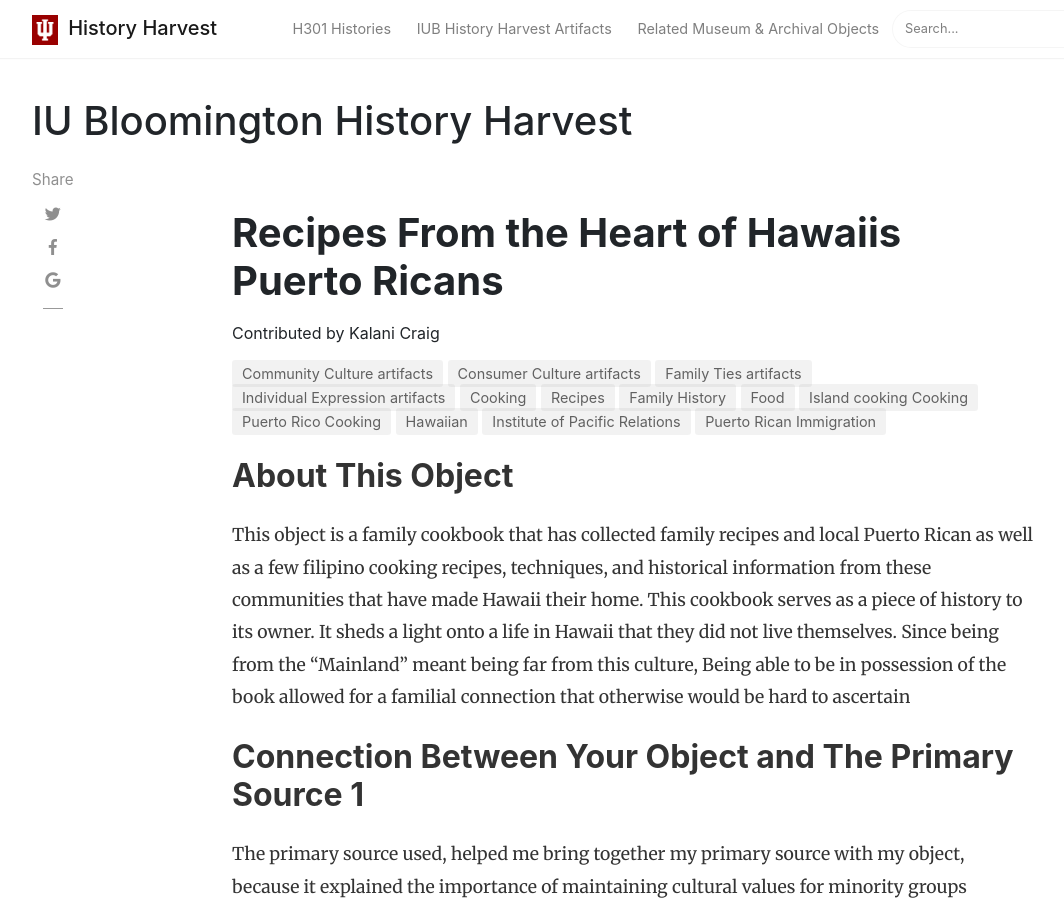
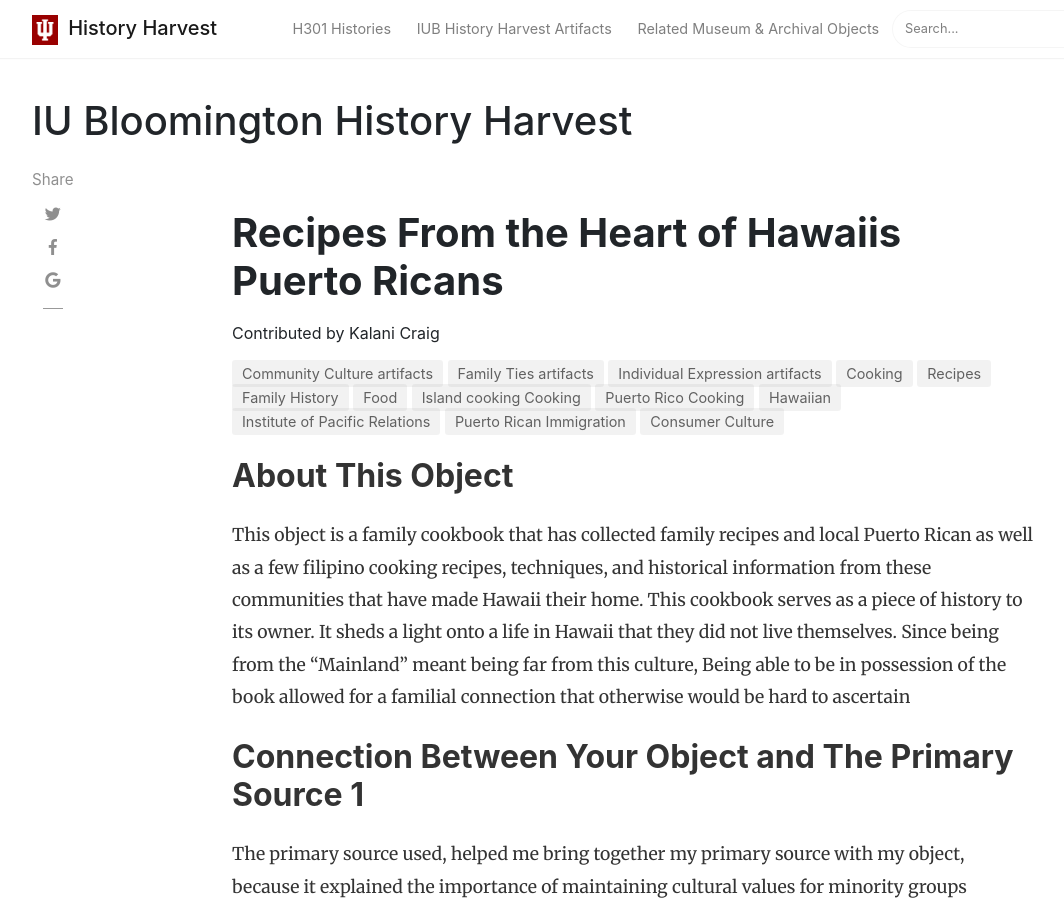
Before and after one commit to H301HistoryHarvest/H301HistoryHarvest, a Jekyll site: the page built from _items/2019-10-10-0007.md, in a window 1280 px wide and 900 px high. Shown: the whole window, without its empty margins (53-1117 px from the left). Built offline with Jekyll 4.4.1, drawn with Linux system fonts in a browser that asks for light colours; nearby versions of some CDN libraries; comment, search, counter and statistics services are not loaded.

Commit message:
Update 2019-10-10-0007.md

```diff
--- a/_items/2019-10-10-0007.md
+++ b/_items/2019-10-10-0007.md
@@ -10,8 +10,8 @@ itemsubject: Familial Cookbook Containing Recipes
 itemdate: ca. 1999
 itemtype: Cookbook
 shortdesc: A Cookbook of various recipes from the Puerto Rican Hawaiin community.
-categories: [ Individual Expression, Family Ties, Community Culture, Consumer Culture]
-tags: [ Cooking, Recipes, Family History, Food, Island cooking Cooking, Puerto Rico Cooking, Hawaiian, Institute of Pacific Relations, Puerto Rican Immigration ]
+categories: [ Individual Expression, Family Ties, Community Culture]
+tags: [ Cooking, Recipes, Family History, Food, Island cooking Cooking, Puerto Rico Cooking, Hawaiian, Institute of Pacific Relations, Puerto Rican Immigration, Consumer Culture]
 ---
 
 ## About This Object
```
